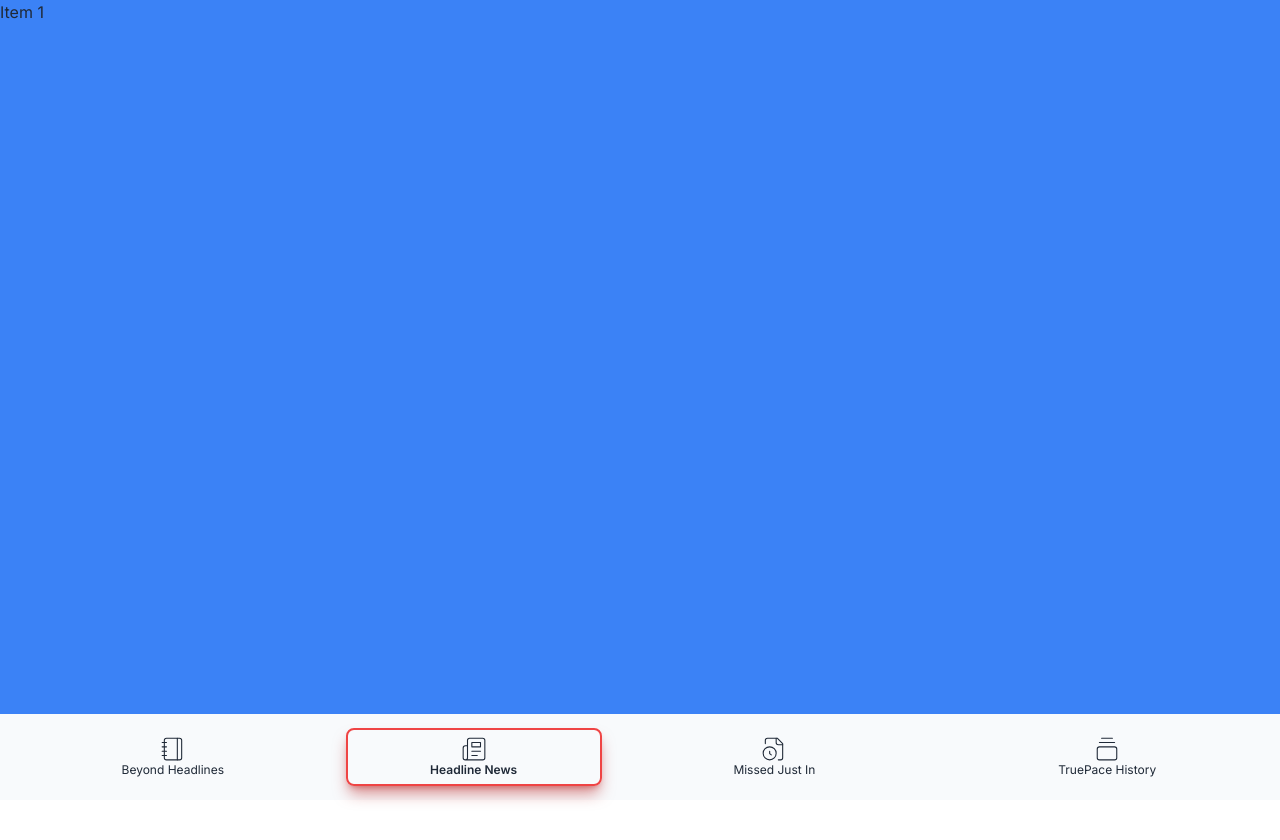
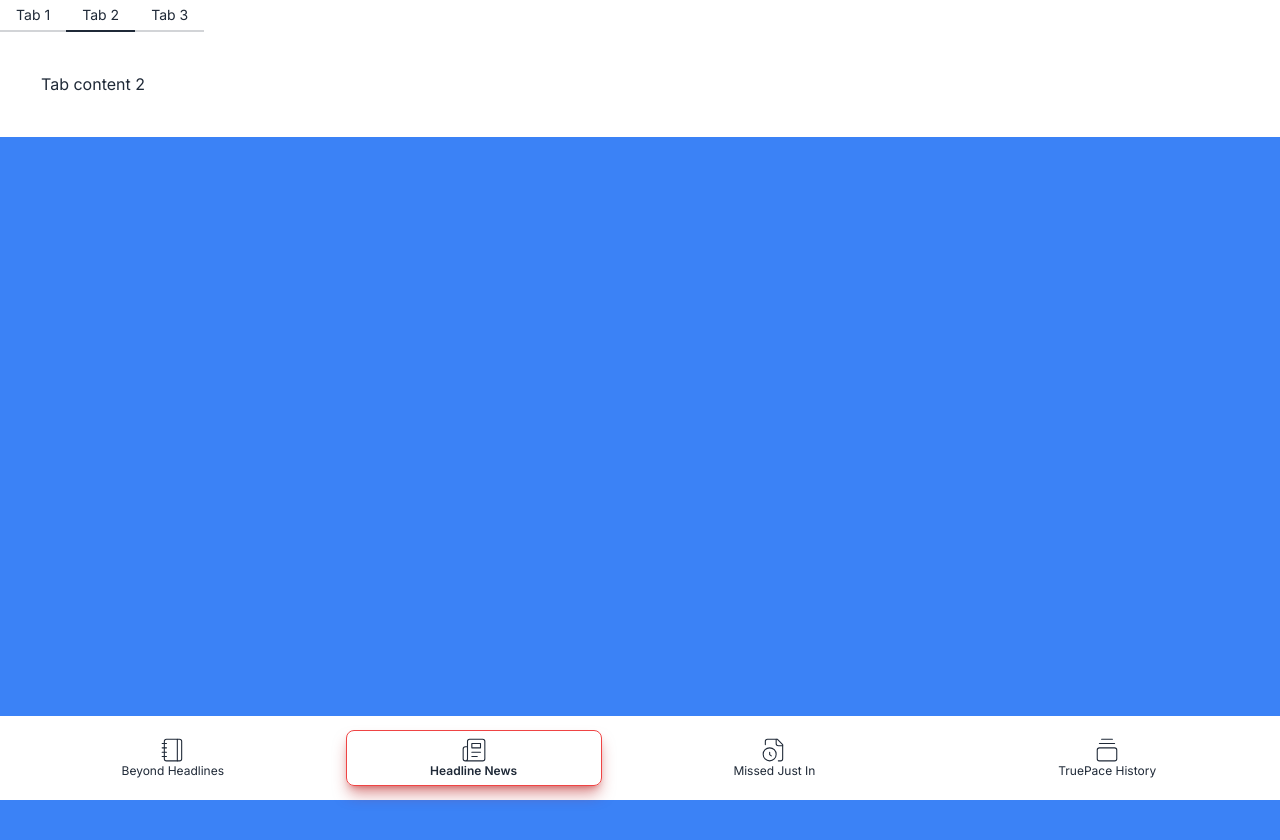
Before and after one commit to TruePace/ikea, a Next.js app: page / in a window 1280 px wide. Shown: the top 840 px of the page. Before the commit the page ends 800 px from the top, so only its background shows below. Built offline with nearby package versions, Linux system fonts and the light colour scheme.

Commit message:
tabs commit

```diff
--- a/src/app/page.jsx
+++ b/src/app/page.jsx
@@ -7,20 +7,26 @@ const page =  () => {
 
   return (
     <>
-   <div class="h-screen overflow-scroll whitespace-nowrap   snap-both snap-mandatory ">
-  <div class=" bg-blue-500 h-full snap-start inline-block w-full">Item 1</div>
+    <div role="tablist" className="tabs tabs-bordered">
+  <input type="radio" name="my_tabs_1" role="tab" className="tab" aria-label="Tab 1" />
+  <div role="tabpanel" className="tab-content p-10">Tab content 1</div>
+
+  <input type="radio" name="my_tabs_1" role="tab" className="tab" aria-label="Tab 2" checked />
+  <div role="tabpanel" className="tab-content p-10">Tab content 2</div>
+
+  <input type="radio" name="my_tabs_1" role="tab" className="tab tab-" aria-label="Tab 3" />
+  <div role="tabpanel" className="tab-content p-10 ">Tab content 3</div>
+</div>
+   <div class="h-screen overflow-scroll    snap-y snap-mandatory ">
+  <div class=" bg-blue-500 h-full snap-start inline-block w-full">
+
+  </div>
   <div class=" bg-green-500 h-full snap-start inline-block w-full">Item 2</div>
   <div class=" bg-red-500 h-full snap-start inline-block w-full">Item 3</div>
   <div class=" bg-yellow-300 h-full snap-start inline-block w-full">Item 4</div>
   <div class=" bg-purple-500 h-full snap-start inline-block w-full">Item 5</div>
-  <br />
 
-  <div class=" bg-gray-500 h-full snap-start inline-block w-full">Item 12</div>
-  {/* <div class=" bg-orange-600 h-full snap-start inline-block w-full">Item 13</div>
-  <div class=" bg-amber-950 h-full snap-start inline-block w-full">Item 14</div>
-  <div class=" bg-indigo-200 h-full snap-start inline-block w-full">Item 15</div> */}
-  <br/>
-  <div class=" bg-orange-600 h-full snap-start inline-block w-full">Item 13</div>
+
 
 </div>
 
--- a/src/components/beyond-thumbnail/BeThumb.jsx
+++ b/src/components/beyond-thumbnail/BeThumb.jsx
@@ -10,7 +10,7 @@ const BeThumb = () => {
  <Header/>{/*header component */}
 
         <div class="w-full  py-3">{/* bg-yellow-300 was used*/}
-<div class=' border-2  relative h-52 saturate-150'>{/*border-black was used */}
+<div class=' border-2  relative h-52 saturate-200'>{/*border-black was used */}
 <Image src='/rubber.jpg'  fill alt="Picture of the author"  />
 </div>
 
--- a/src/components/navForAll/NavBar.jsx
+++ b/src/components/navForAll/NavBar.jsx
@@ -40,12 +40,11 @@ const NavBar= () => {
     ]
     return (
         <>
-        <div class="bg-slate-50 w-full fixed bottom-0 left-0 right-0 py-3.5 flex flex-nowrap justify-evenly">
+        <div class="bg-white w-full fixed bottom-0 left-0 right-0 py-3.5 flex flex-nowrap justify-evenly">
           {links.map((link)=>(
 
-            <div key={link.title} class={` w-1/4 flex flex-col justify-center items-center ${pathName === link.path && 'w-1/5  border-2 border-red-500 bg-opacity-65 rounded-lg shadow-lg shadow-red-700/50 flex flex-col justify-center py-1.5 font-semibold'   }`}>
+            <div key={link.title} class={` w-1/4 flex flex-col justify-center items-center ${pathName === link.path && 'w-1/5  border border-red-500 bg-opacity-65 rounded-lg shadow-lg shadow-red-700/50 flex flex-col justify-center py-1.5 font-semibold'   }`}>
                 <Link href={link.path} key={link.title} >{link.title} </Link>
-                <Link href={link.path} key={link.title} >{link.experiment} </Link>
    <Link href={link.path} class=" text-xs text-center w-3/4  ">{link.titleName}</Link>
 
 
```
Also changed, not shown: public/Logo mark red.svg (renamed from public/TruePace.svg).
